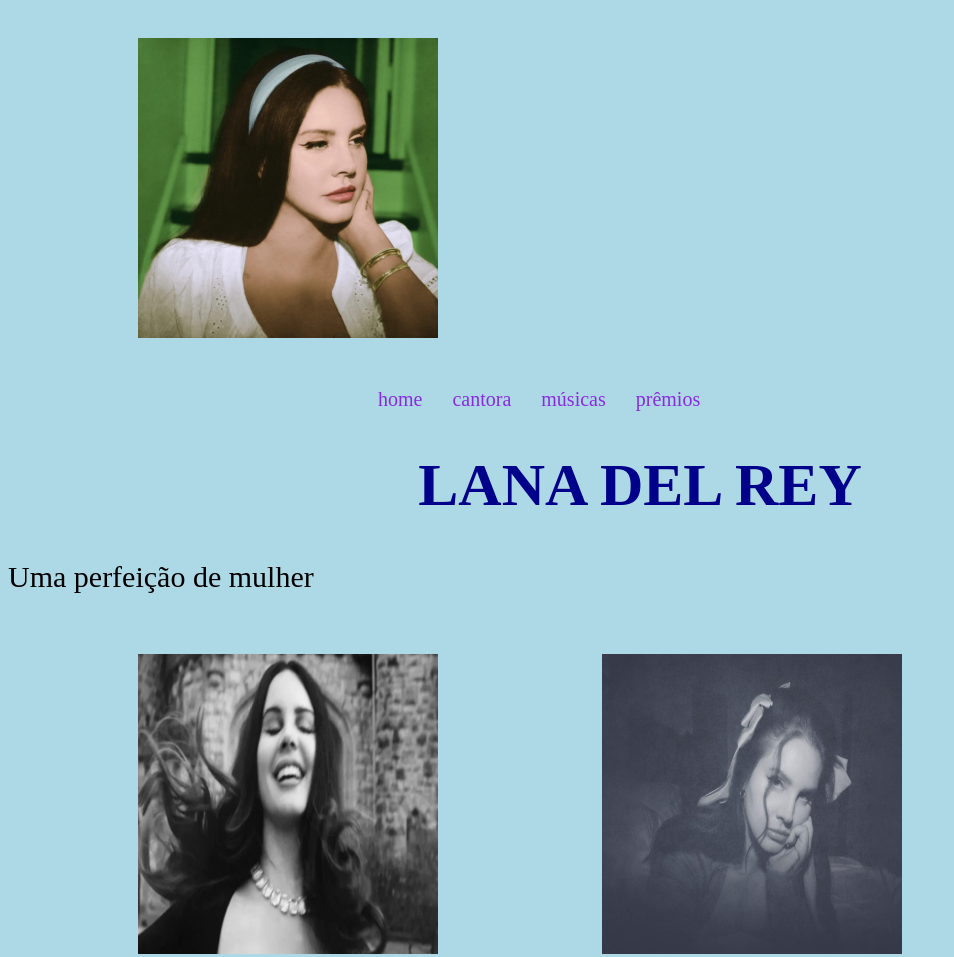
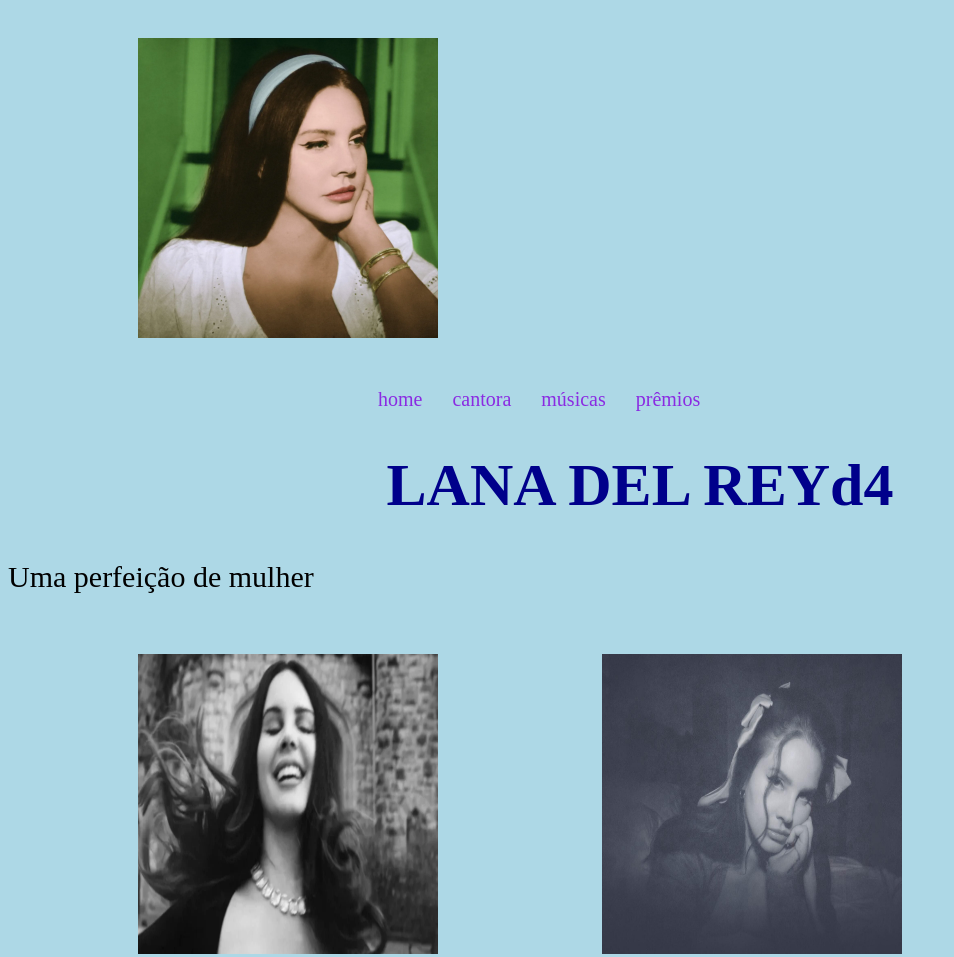
Before and after one commit to schelooo/3trimestre1b, a plain HTML site: page index.html in a window 1280 px wide. Shown: the top 957 px of the page, without its empty margins (0-954 px from the left). Drawn offline with Linux system fonts and the light colour scheme.

Commit message:
lana del rey

```diff
--- a/index.html
+++ b/index.html
@@ -17,7 +17,7 @@
 
         </ul>
     </header>
-    <h1>LANA DEL REY</h1>
+    <h1>LANA DEL REYd4</h1>
     <p>Uma perfeição de mulher</p>
   <img src="Lana-Del-Rey (1).webp" alt="">
    <img src="lana.jpg" alt="">
```
